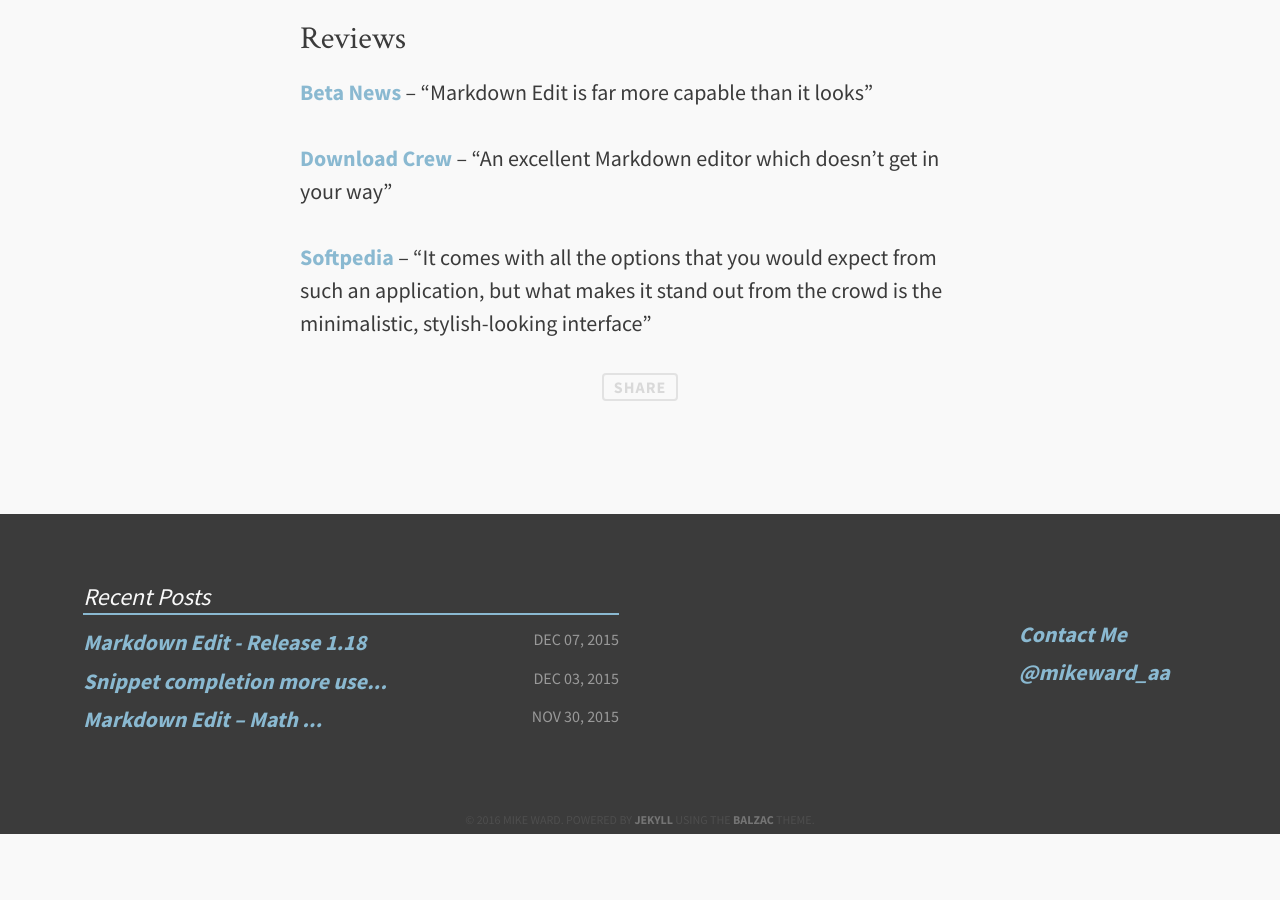
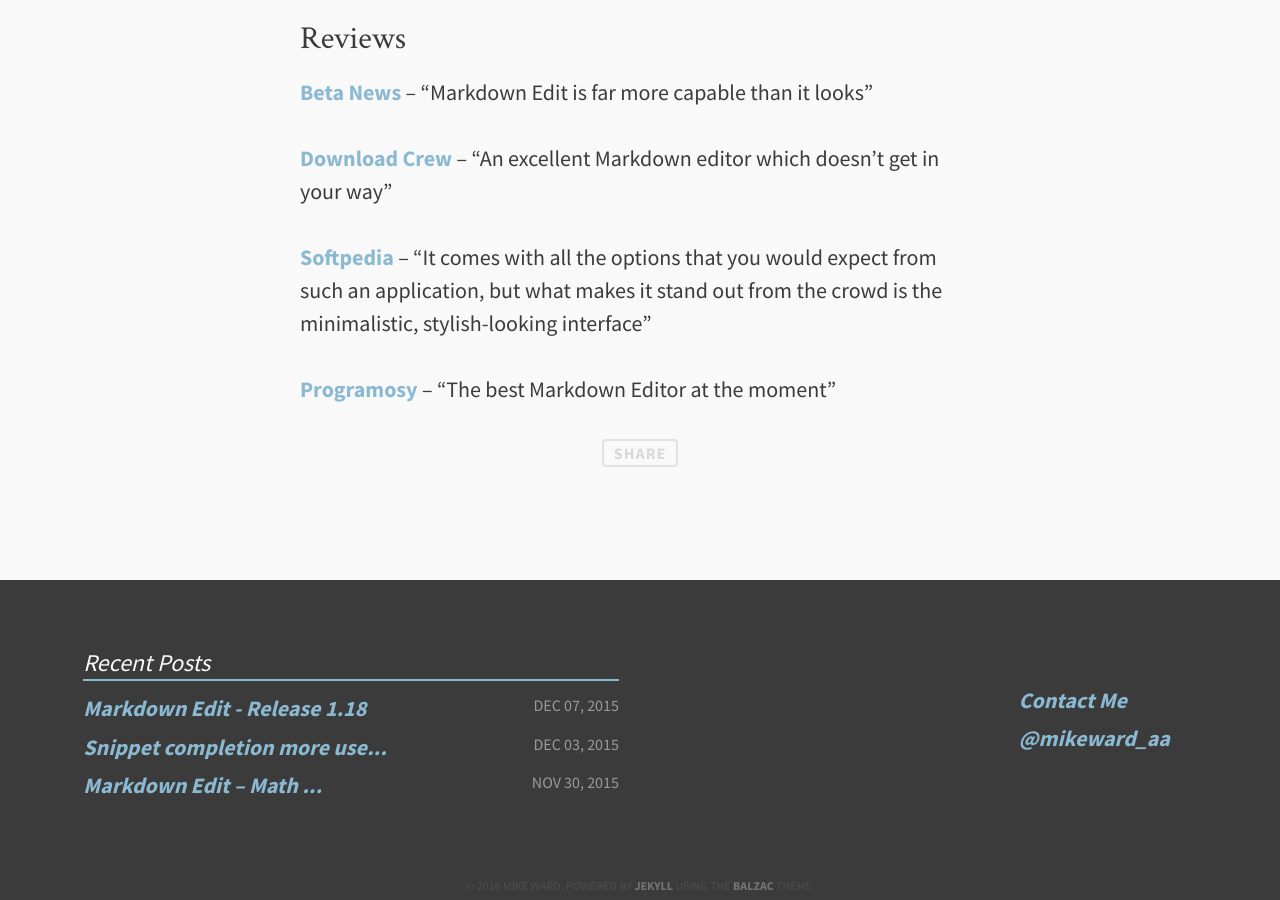
Before and after one commit to mike-ward/Markdown-Edit, a Jekyll site: the page built from index.md, in a window 1280 px wide and 900 px high, scrolled down 2273 px. Built offline with Jekyll 4.4.1, drawn with Linux system fonts in a browser that asks for light colours; comment, search, counter and statistics services are not loaded; before the commit the page ends 3107 px from its top, so only the background shows below that.

Commit message:
add review

```diff
--- a/index.md
+++ b/index.md
@@ -49,6 +49,8 @@ your way"
 such an application, but what makes it stand out from the crowd is the
 minimalistic, stylish-looking interface"
 
+[Programosy] – "The best Markdown Editor at the moment"
+
   [CommonMark]: http://commonmark.org
   [Chocolatey]: https://chocolatey.org/packages/markdown-edit
   [Fix for font issue]: https://github.com/mike-ward/Markdown-Edit/issues/14
@@ -56,3 +58,4 @@ minimalistic, stylish-looking interface"
   [Beta News]: http://betanews.com/2015/11/16/markdown-edit-is-a-distraction-free-editor-for-windows/
   [Download Crew]: http://www.downloadcrew.com/article/33887-markdown_edit
   [Softpedia]: http://www.softpedia.com/get/Internet/WEB-Design/HTML-Editors/Markdown-Edit.shtml
+  [Programosy]: http://www.programosy.pl/program,markdown-edit.html
```
